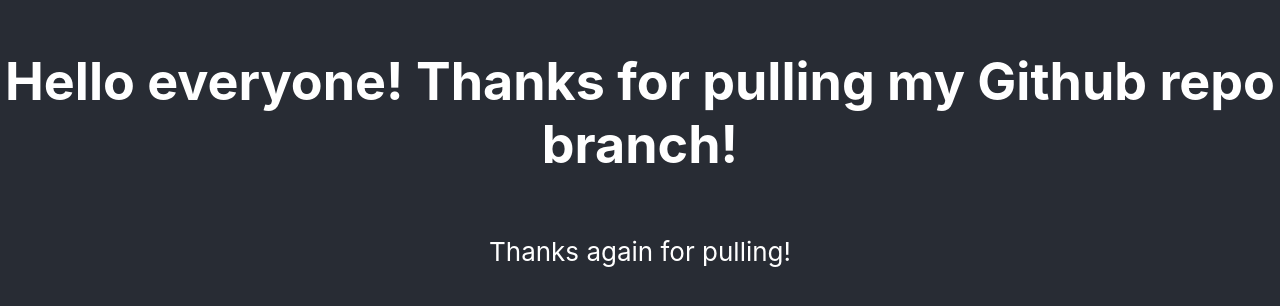
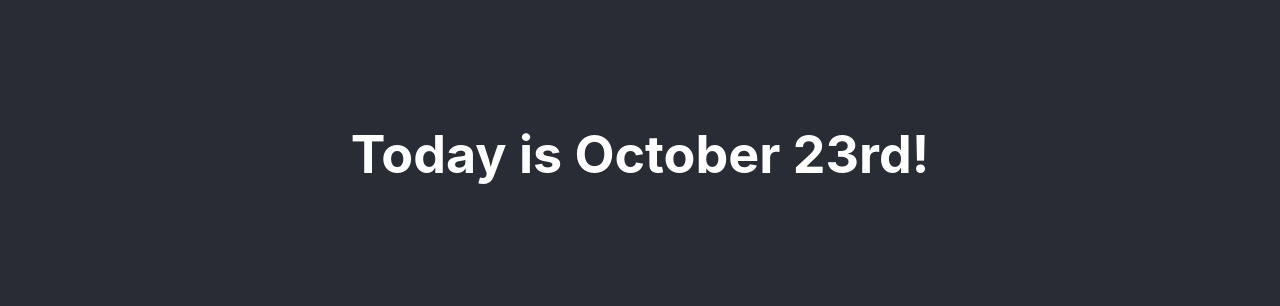
Before and after one commit to sanulihesara/react-frontend, a React (Create React App) app: page / in a window 1280 px wide. Shown: the part 246-552 px from the top of the page. Built offline with nearby package versions, Linux system fonts and the light colour scheme.

Commit message:
Oct 23rd

```diff
--- a/src/App.js
+++ b/src/App.js
@@ -5,8 +5,7 @@
   return (
     <div className="App">
       <header className="App-header">
-        <h1>Hello everyone! Thanks for pulling my Github repo branch! </h1>
-        <p> Thanks again for pulling! </p>
+        <h1>Today is October 23rd! </h1>
       </header>
     </div>
   );
```
